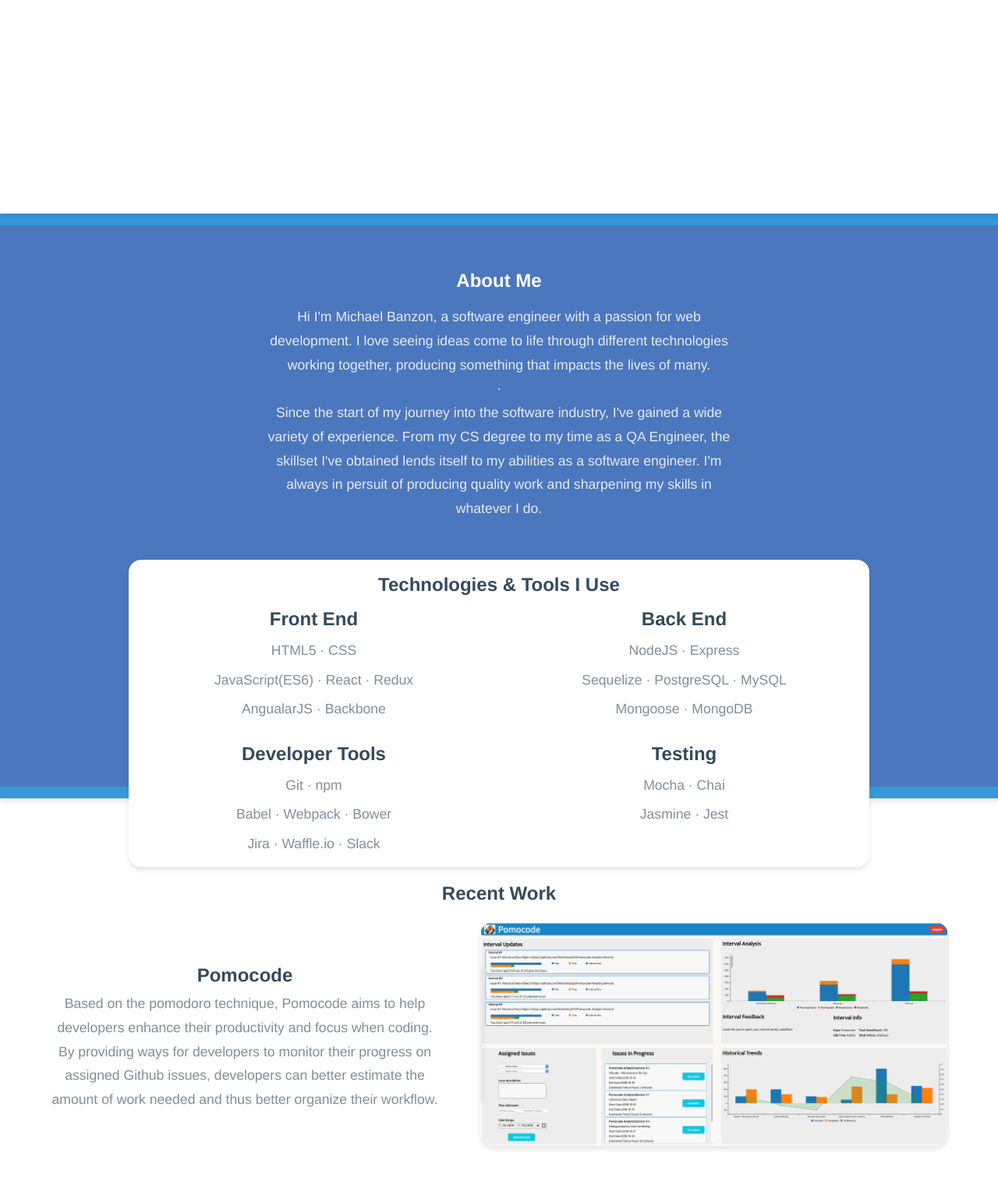
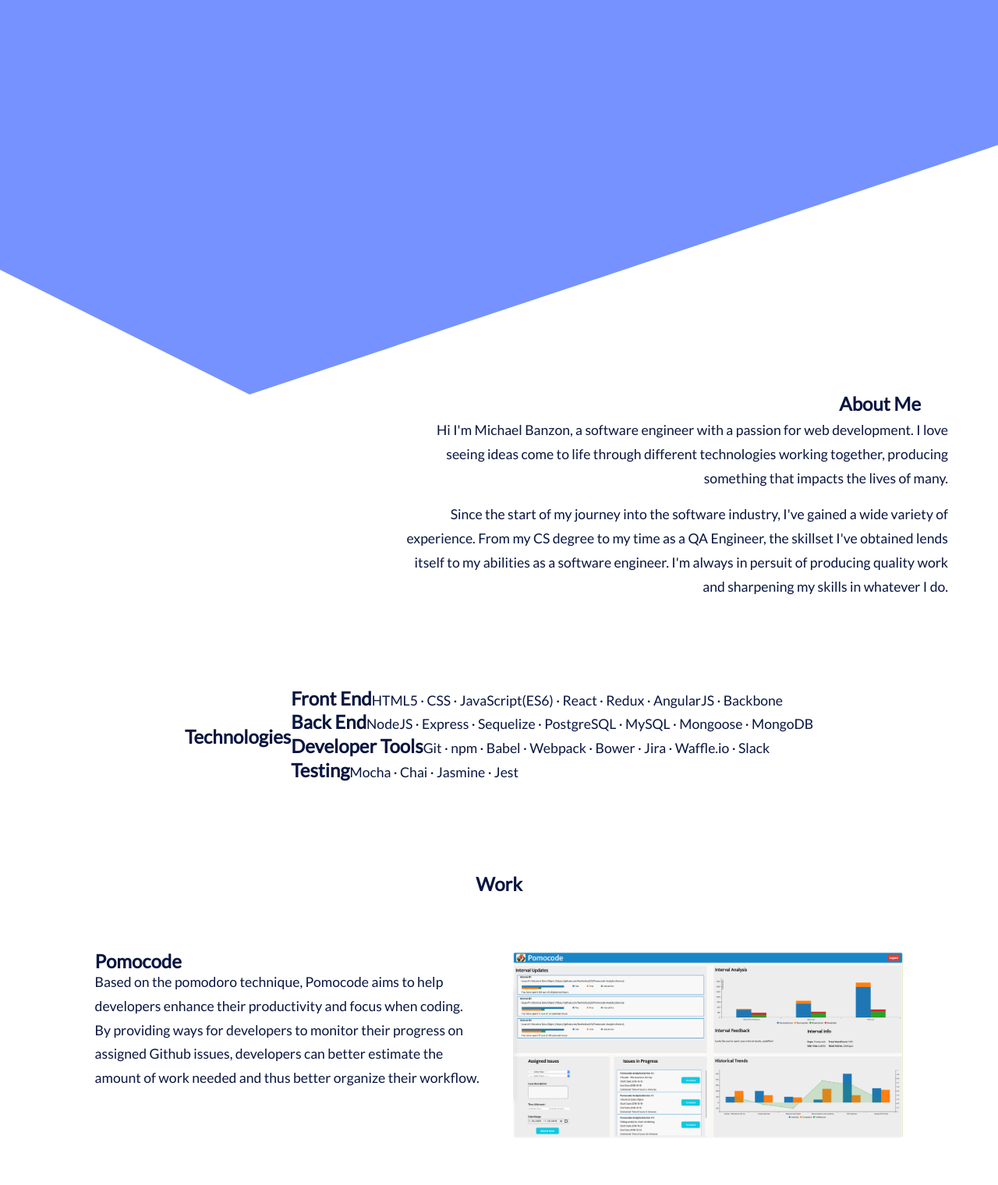
Before and after one commit to mrnbanzon/portfolio, a website: page src/index.html in a window 1280 px wide. Shown: the part 429-1949 px from the top of the page at 78% size. Drawn offline with Linux system fonts and the light colour scheme.

Commit message:
Initial styling of V2.

```diff
--- a/src/index.html
+++ b/src/index.html
@@ -4,13 +4,19 @@
 <head>
   <meta charset="utf-8" />
   <meta name="viewport" content="width=device-width, initial-scale=1">
+  <link href="https://fonts.googleapis.com/css?family=Fjalla+One|Roboto|Lato&display=swap" rel="stylesheet" />
   <link href="./styles/reset.css" type="text/css" rel="stylesheet" />
   <link href="./styles/main.css" type="text/css" rel="stylesheet" />
   <title>Michael Banzon | Software Engineer</title>
 </head>
 
 <body>
-  <header>
+  <div id="home">
+    <header class="content">
+      <div class="name">
+        <h2>Michael Banzon</h2>
+        <p>Software Engineer.</p>
+      </div>
       <nav class="menu">
         <ul>
           <li><a href="#home">Home</a></li>
@@ -20,62 +26,55 @@
         </ul>
       </nav>
     </header>
-  <div id="home">
-    <div class="name">
-      <h2>Michael Banzon</h2>
-      <p>Software Engineer.</p>
-    </div>
-    <div class="welcome">
+    <div class="welcome content">
       <h1>Hello There!</h1>
       <p>I'm Michael, a software engineer and welcome to my website :)<br />Feel free to look around!</p>
     </div>
+    <svg viewBox="0 0 100 100" preserveAspectRatio="none">
+      <polygon fill="white" points="0,50 25,100 0,100" />
+      <polygon fill="white" points="25,100 100,0 100,100" />
+    </svg>
   </div>
-  <div id="about">
+  <div id="about" class="content">
     <div class="about__overview">
       <h4>About Me</h4>
-      <p>Hi I'm Michael Banzon, a software engineer with a passion for web development.
-        I love seeing ideas come to life through different technologies working together,
-        producing something that impacts the lives of many.
+      <p>Hi I'm Michael Banzon, a software engineer with a passion for web development. I love seeing ideas come to life
+        through different technologies working together, producing something that impacts the lives of many.
       </p>
-      <p>&middot;</p>
-      <p>Since the start of my journey into the software industry, I've gained a wide
-        variety of experience. From my CS degree to my time as a QA Engineer, the
-        skillset I've obtained lends itself to my abilities as a software engineer.
-        I'm always in persuit of producing quality work and sharpening my skills in whatever I do.
+      <br />
+      <p>Since the start of my journey into the software industry, I've gained a wide variety of experience. From my CS
+        degree to my time as a QA Engineer, the skillset I've obtained lends itself to my abilities as a software
+        engineer. I'm always in persuit of producing quality work and sharpening my skills in whatever I do.
       </p>
     </div>
     <div class="about__technologies">
-      <h4>Technologies & Tools I Use</h4>
+      <h4>Technologies</h4>
       <div class="about__technologies__list">
-        <div class="front-end">
+        <div class="technology">
           <h4>Front End</h4>
-          <p>HTML5 &middot; CSS</p>
-          <p>JavaScript(ES6) &middot; React &middot; Redux</p>
-          <p>AngualarJS &middot; Backbone </p>
+          <p>HTML5 &middot; CSS &middot; JavaScript(ES6) &middot; React &middot; Redux &middot; AngularJS &middot;
+            Backbone</p>
         </div>
-        <div class="back-end">
+        <div class="technology">
           <h4>Back End</h4>
-          <p>NodeJS &middot; Express</p>
-          <p>Sequelize &middot; PostgreSQL &middot; MySQL</p>
-          <p>Mongoose &middot; MongoDB</p>
+          <p>NodeJS &middot; Express &middot; Sequelize &middot; PostgreSQL &middot; MySQL &middot; Mongoose &middot;
+            MongoDB</p>
         </div>
-        <div class="dev-tools">
+        <div class="technology">
           <h4>Developer Tools</h4>
-          <p>Git &middot; npm</p>
-          <p>Babel &middot; Webpack &middot; Bower</p>
-          <p>Jira &middot; Waffle.io &middot; Slack</p>
+          <p>Git &middot; npm &middot; Babel &middot; Webpack &middot; Bower &middot; Jira &middot; Waffle.io &middot;
+            Slack</p>
         </div>
-        <div class="testing">
+        <div class="technology">
           <h4>Testing</h4>
-          <p>Mocha &middot; Chai</p>
-          <p>Jasmine &middot; Jest</p>
+          <p>Mocha &middot; Chai &middot; Jasmine &middot; Jest</p>
         </div>
       </div>
     </div>
   </div>
-  <div id="portfolio">
+  <div id="portfolio" class="content">
     <div class="works-container">
-      <h4>Recent Work</h4>
+      <h4>Work</h4>
       <div class="project">
         <div class="project__desc">
           <h4>Pomocode</h4>
@@ -111,13 +110,14 @@
     </div>
   </div>
   <footer id="contact">
+    <div class="border"></div>
     <div class="contact-container">
       <p>Questions? Want to work together? Let's get in touch!</p>
       <a href="https://www.linkedin.com/in/michael-banzon/">
-        <img src="./images/In-White-28px-TM.png" alt="LinkedIn" />
+        <img src="./images/In-Blue-34.png" alt="LinkedIn" />
       </a>
       <a href="https://github.com/mrnbanzon">
-        <img src="./images/GitHub-Mark-Light-32px.png" alt="GitHub" />
+        <img src="./images/GitHub-Mark-32px.png" alt="GitHub" />
       </a>
       <p>email: mrnbanzon@gmail.com</p>
     </div>
--- a/src/styles/main.css
+++ b/src/styles/main.css
@@ -3,31 +3,31 @@
   width: 100%;
   margin: 0;
   overflow: auto;
-  font-family: 'Helvetica';
-  color: #808e9b;
+  font-family: 'Lato', sans-serif;
+  color: #091540;
+  background-color: white;
 }
 
 header {
-  position: absolute;
-  z-index: 2;
-  top: 15px;
-  right: 40px;
+  display: flex;
+  justify-content: space-between;
+  align-items: top;
+}
+
+nav ul {
+  color: white;
+  display: flex;
+  justify-content: space-between;
+  font-size: 1.1em;
   font-weight: bold;
 }
 
-nav ul {
-  display: flex;
-  justify-content: space-between;
-  font-size: 1.1em;
+nav ul li {
+  margin-left: 2.5em;
 }
 
-nav ul li {
-  margin-left: 2em;
-}
-
-h1, h2, h3 {
+h1, h2, h3, h4 {
   font-weight: bold;
-  color: #22313f;
 }
 
 h1 {
@@ -39,13 +39,12 @@
 }
 
 h4 {
-  font-weight: bold;
   font-size: 1.5em;
-  color: #34495e;
 }
 
 p {
   font-size: 1.1em;
+  line-height: 1.75;
 }
 
 span {
@@ -60,12 +59,12 @@
   line-height: 1.15;
   min-height: 200px;
   text-align: center;
-  background-color: #4b77be;
-  border-top: solid #3498db 15px;
 }
 
-footer * {
-  color: rgba(255, 255, 255, .86);
+.content {
+  width: 90%;
+  max-width: 1400px;
+  margin: 0 auto;
 }
 
 .name {
@@ -73,93 +72,75 @@
 }
 
 .welcome {
-  height: 80%;
+  height: 60%;
   display: flex;
   flex-direction: column;
   justify-content: center;
   text-align: center;
 }
 
-.welcome p {
+#home p {
   line-height: 1.15;
 }
 
+#about > div {
+  margin-bottom: 10%;
+}
+
 .about__overview {
-  margin: 50px auto;
-  max-width: 600px;
-  line-height: 1.75;
-  color: rgba(255, 255, 255, .86);
+  margin: 0 0 0 auto;
+  max-width: 700px;
+  text-align: right;
 }
 
 .about__overview > h4 {
-  color: #ffffff;
-  margin-bottom: 10px;
+  width: 95%;
+  margin-bottom: 1%;
 }
 
 .about__technologies {
-  position: relative;
-  margin: auto;
-  z-index: 2;
-  width: 80%;
-  max-width: 950px;
-  background-color: #ffffff;
-  border-radius: 1em;
-  box-shadow: 0 4px 6px 0 hsla(0, 0%, 0%, 0.1);
+  margin: 0 auto;
+  display: flex;
+  justify-content: center;
+  align-items: center;
 }
 
-.about__technologies > h4 {
-  padding: 20px 0;
-}
-
-.about__technologies__list {
-  display: grid;
-  grid-template-columns: repeat(2, 1fr);
-  grid-row-gap: 1em;
-}
-
-.about__technologies__list div > p {
-  margin: 20px 0;
+.technology {
+  display: flex;
 }
 
 .works-container {
+  margin: 0 auto;
+  width: 100%;
   display: flex;
   flex-direction: column;
   align-items: center;
 }
 
-.works-container h3 {
-  margin-top: 10px;
-  margin-bottom: 25px;
-}
-
 .project {
-  margin: 25px 0;
-  width: 1200px;
-  max-width: 90%;
+  margin: 75px 0;
+  width: 90%;
   display: flex;
   justify-content: space-between;
-  align-items: center;
 }
 
 .project:nth-child(odd) {
   flex-direction: row-reverse;
+  text-align: right;
 }
 
 .project__desc {
-  line-height: 1.75;
-  text-align: center;
   max-width: 500px;
 }
 
 .project__img {
-  width: 600px;
+  width: 500px;
   text-align: center;
 }
 
 .project__img img {
-  width: 600px;
-  border-radius: 1em;
-  box-shadow: 0 4px 6px 0 hsla(0, 0%, 0%, 0.1);
+  width: 500px;
+  border-radius: 0.25em;
 }
 
 .contact-container {
@@ -172,32 +153,36 @@
   opacity: 0.9;
 }
 
+footer .border {
+  margin: auto;
+  width: 30%;
+  height: 2px;
+  background: radial-gradient(#7692ff 40%, #6decaf 100%);
+}
+
 #home {
-  height: 86vh;
+  height: 115vh;
+  max-height: 1000px;
   padding-top: 15px;
   position: relative;
-  box-shadow: 0 4px 6px 0 hsla(0, 0%, 0%, 0.1);
+  color: white;
+  background-color: #7692ff;
 }
 
-#about {
-  height: 720px;
-  text-align: center;
-  background-color: #4b77be;
-  border-top: solid #3498db 15px;
-  border-bottom: solid #3498db 15px;
-  box-shadow: 0 4px 6px 0 hsla(0, 0%, 0%, 0.1);
-}
-
-#portfolio {
-  margin-top: 100px;
-  padding: 10px 0 100px 0;
-  position: relative;
-  box-shadow: 0 4px 6px 0 hsla(0, 0%, 0%, 0.1);
+#home svg {
+  position: absolute;
+  bottom: 0;
+  width: 100%;
+  height: 40vh;
 }
 
 @media (max-width: 1200px) {
   .project:nth-child(n) {
     flex-direction: column;
+  }
+
+  .project__desc {
+    text-align: center;
   }
 
   .project__img {
@@ -217,26 +202,13 @@
     width: 80%;
   }
 
-  .about__overview p,
   .project__desc p {
     width: 80%;
     margin: auto;
   }
 
-  .about__technologies__list {
-    grid-template-columns: 1fr;
-  }
-
   .contact-container {
     width: 80%;
-  }
-
-  #home {
-    padding-top: 25px;
-  }
-
-  #portfolio {
-    margin-top: 460px;
   }
 }
 
@@ -244,18 +216,4 @@
   body {
     font-size: 3.5vw;
   }
-
-  header {
-    position: relative;
-    right: 0;
-  }
-
-  nav ul li {
-    margin: 0 auto;
-  }
-
-  .name {
-    margin: auto;
-    text-align: center;
-  }
 }
```
Also changed, not shown: src/images/GitHub-Mark-32px.png (added), src/images/GitHub-Mark-Light-32px.png (deleted), src/images/In-Blue-34.png (added), src/images/In-White-28px-TM.png (deleted). Lines whose indentation alone changed are shown as unchanged.
